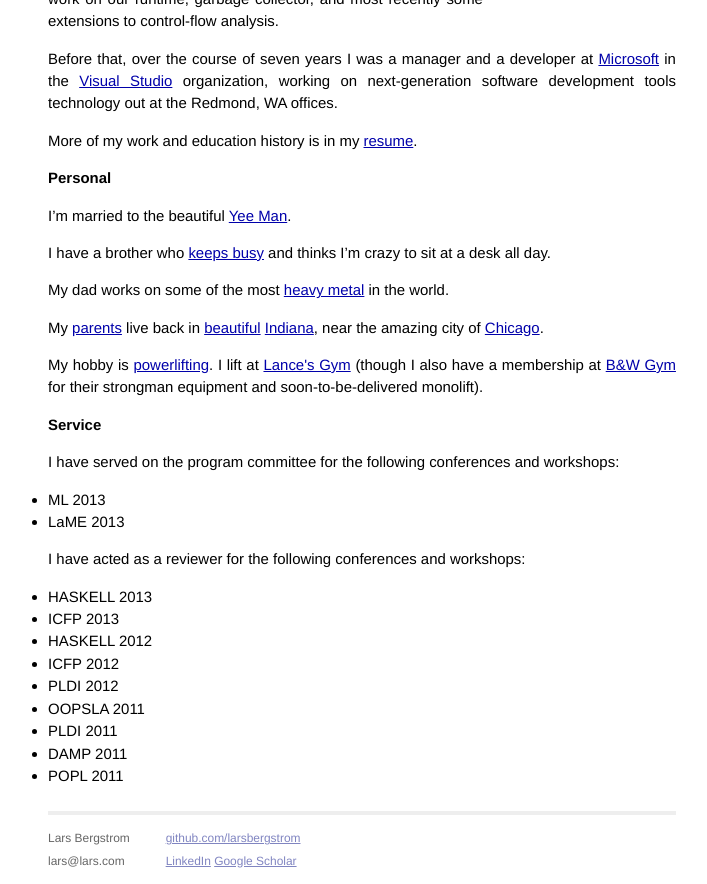
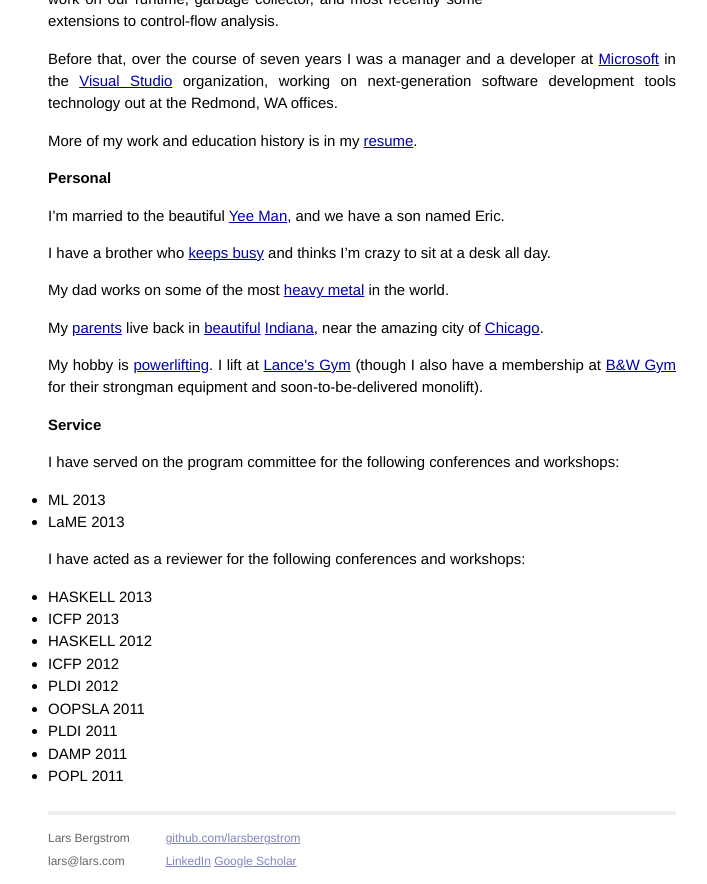
Before and after one commit to larsbergstrom/larsbergstrom.github.io, a Jekyll site: the page built from index.html, in a window 1280 px wide, cut to the strip 341-1225 px from the top of the page. Shown: the whole strip, without its empty margins (278-985 px from the left). Built offline with Jekyll 4.4.1, drawn with Linux system fonts in a browser that asks for light colours; Markdown is read by kramdown in place of the engine named in the settings.

Commit message:
Add eric

```diff
--- a/index.html
+++ b/index.html
@@ -4,7 +4,7 @@
 ---
 
 <div id="home">
-	<img style="float:right" alt="Lars Bergstrom Profile" src="http://dl.dropbox.com/u/1620890/website/pics/LarsBergstrom.png" border="0" height="200" width="173">
+	<img style="float:right" alt="Lars Bergstrom Profile" src="http://dl.dropbox.com/u/1620890/website/pics/LarsEric.jpg" border="0" height="200" width="173">
 	I am a researcher at Mozilla, currently working on the <a href="http://github.com/mozilla/servo/">servo</a> parallel web browser project.<br>
 	<br>
 	I recently got my Ph.D. from the University of Chicago‘s <a href="http://www.cs.uchicago.edu/">Computer Science</a> department, studying under <a href="http://people.cs.uchicago.edu/%7Ejhr/">Dr. John Reppy</a>. My Master’s paper was on the implementation of analysis and optimization passes in our parallel compiler, <a href="http://manticore.cs.uchicago.edu/">Manticore</a>.
@@ -18,7 +18,7 @@
 	<p>More of my work and education history is in my <a href="http://dl.dropbox.com/u/1620890/website/writings/LarsBergstromResume.pdf">resume</a>. </p>
 
 <h4>Personal</h4>
-<p>I’m married to the beautiful <a href="http://dl.dropbox.com/u/1620890/website/pics/totemPole.jpg">Yee Man</a>.</p>
+<p>I’m married to the beautiful <a href="http://dl.dropbox.com/u/1620890/website/pics/totemPole.jpg">Yee Man</a>, and we have a son named Eric.</p>
 <p>I have a brother who <a href="http://www.pf597.org/">keeps busy</a> and thinks I’m crazy to sit at a desk all day.</p>
 <p>My dad works on some of the most <a href="http://www.atimetals.com/businesses/business-units/CastingService/Pages/default.aspx">heavy metal</a> in the world.</p>
 <p>My <a href="http://dl.dropbox.com/u/1620890/website/pics/family.jpg">parents</a> live back in <a href="http://www.city-data.com/city/Dyer-Indiana.html">beautiful</a> <a href="http://www.gary.in.us/">Indiana</a>, near the amazing city of <a href="http://www.chicagobears.com/">Chicago</a>.</p>
```
